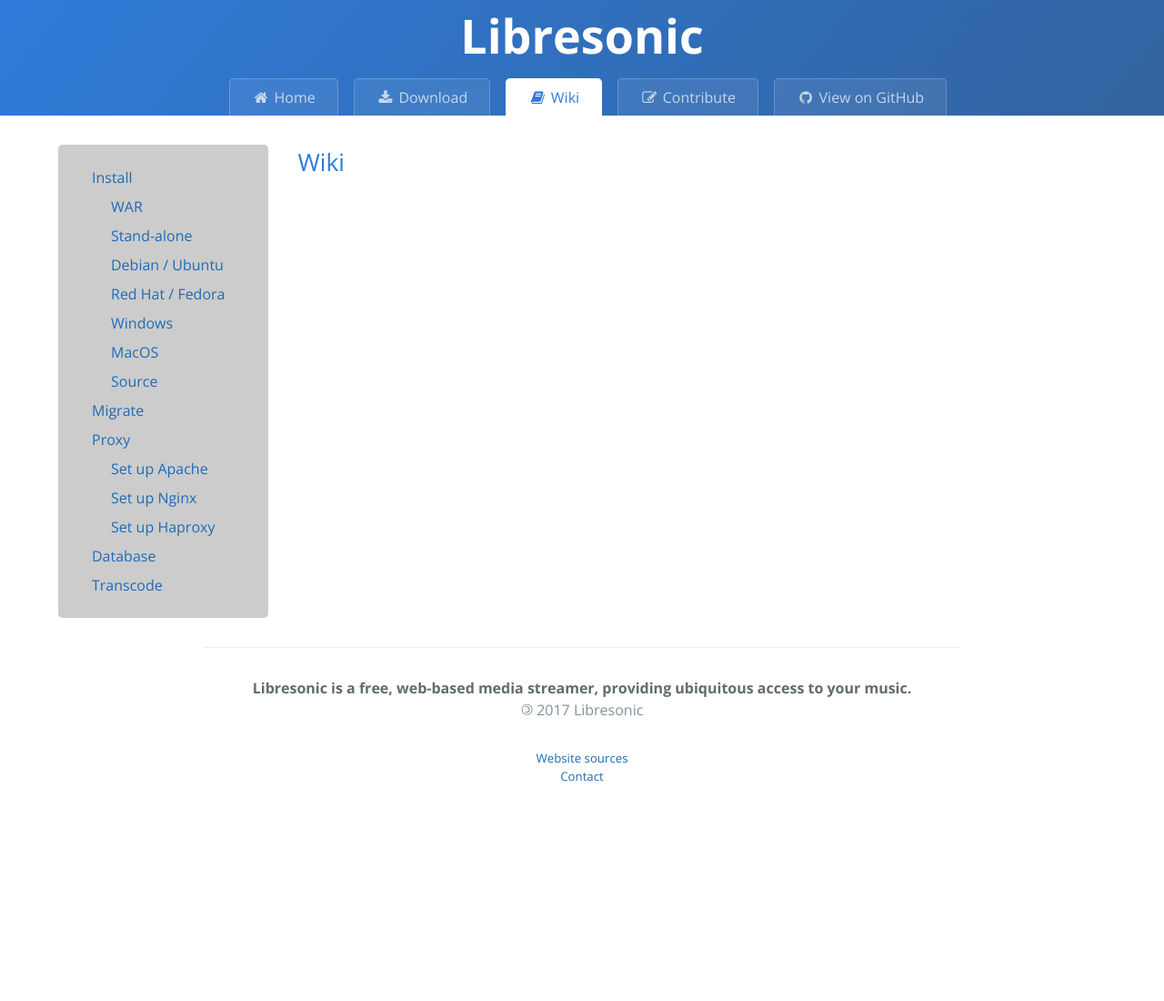
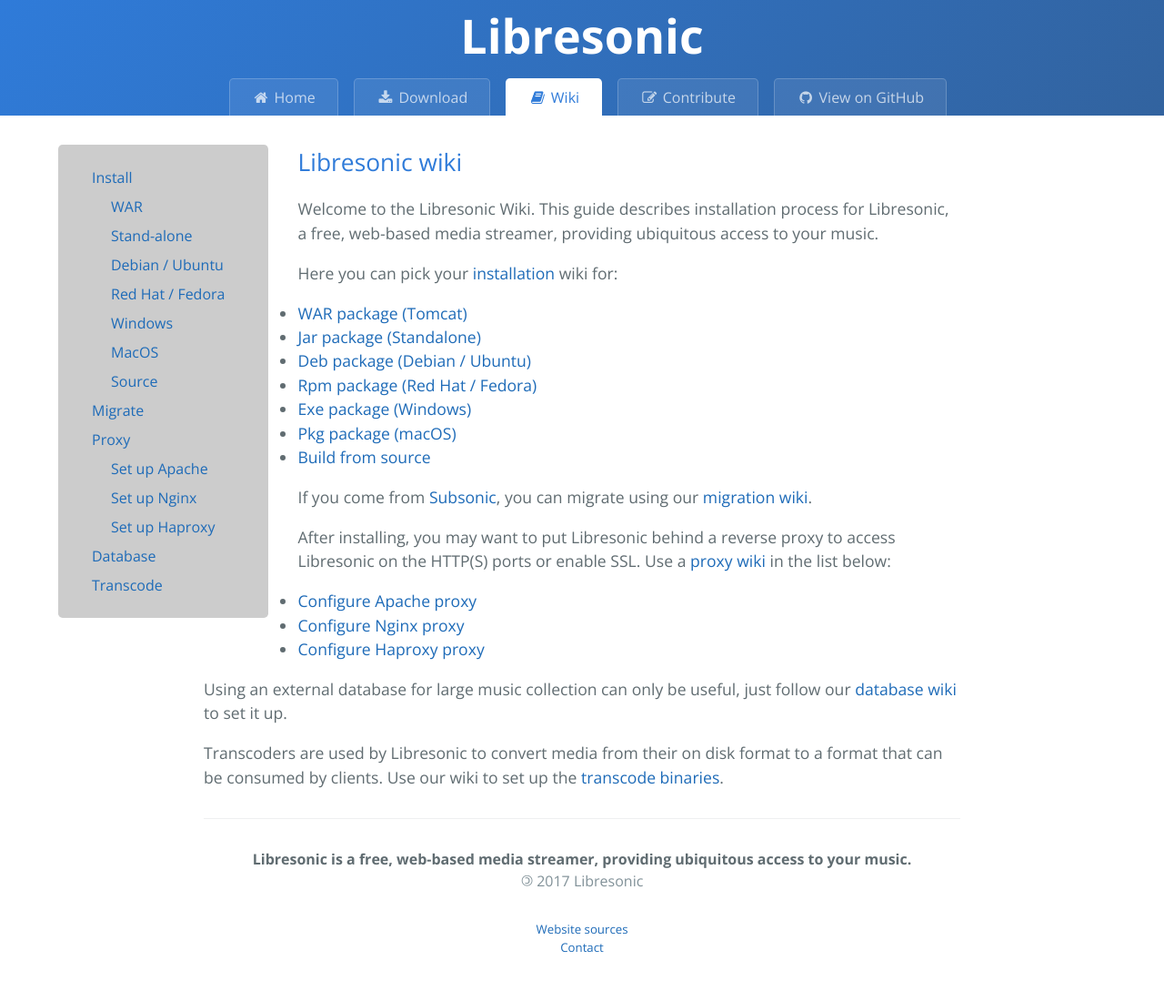
Before and after one commit to airsonic/airsonic.github.io, a Jekyll site: the page built from wiki.md, in a window 1280 px wide. Shown: the whole page at 91% size. Built offline with Jekyll 4.4.1, drawn with Linux system fonts in a browser that asks for light colours; before the commit the page ends 912 px from its top, so only the background shows below that.

Commit message:
Add Wiki home page

```diff
--- a/wiki.md
+++ b/wiki.md
@@ -3,4 +3,27 @@ layout: wiki
 title: Wiki
 permalink: /wiki/
 ---
-## Wiki
+
+## Libresonic wiki
+
+Welcome to the Libresonic Wiki. This guide describes installation process for Libresonic, a free, web-based media streamer, providing ubiquitous access to your music.
+
+Here you can pick your [installation](/wiki/install) wiki for:
+* [WAR package (Tomcat)](/wiki/install/war)
+* [Jar package (Standalone)](/wiki/install/jar)
+* [Deb package (Debian / Ubuntu)](/wiki/install/deb)
+* [Rpm package (Red Hat / Fedora)](/wiki/install/rpm)
+* [Exe package (Windows)](/wiki/install/exe)
+* [Pkg package (macOS)](/wiki/install/pkg)
+* [Build from source](/wiki/install/source)
+
+If you come from [Subsonic](http://www.subsonic.org/pages/index.jsp), you can migrate using our [migration wiki](/wiki/migrate).
+
+After installing, you may want to put Libresonic behind a reverse proxy to access Libresonic on the HTTP(S) ports or enable SSL. Use a [proxy wiki](/wikki/proxy) in the list below:
+* [Configure Apache proxy](/wiki/proxy/apache)
+* [Configure Nginx proxy](/wiki/proxy/nginx)
+* [Configure Haproxy proxy](/wiki/proxy/haproxy)
+
+Using an external database for large music collection can only be useful, just follow our [database wiki](/wiki/database) to set it up.
+
+Transcoders are used by Libresonic to convert media from their on disk format to a format that can be consumed by clients. Use our wiki to set up the [transcode binaries](/wiki/transcode).
```
